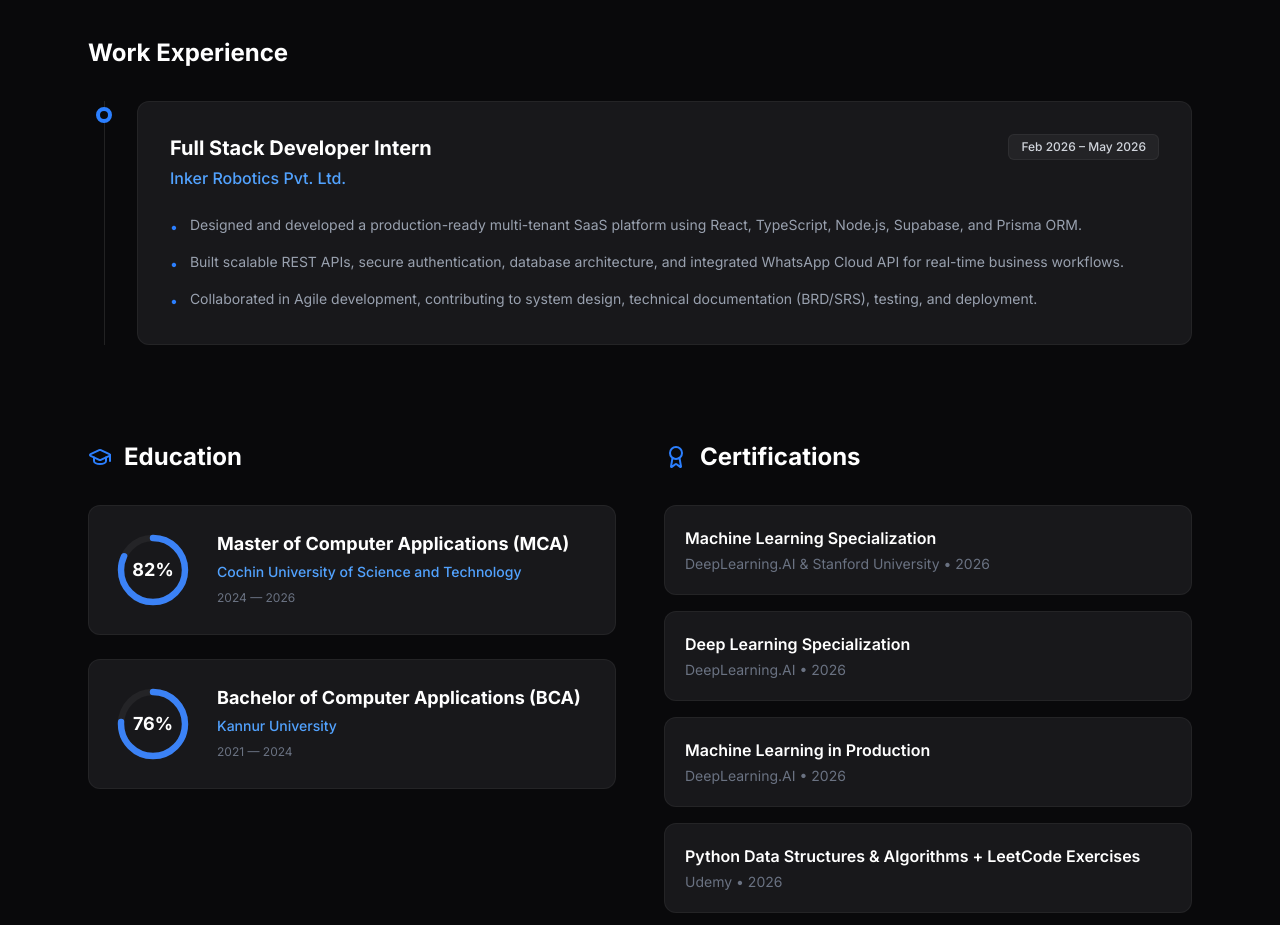
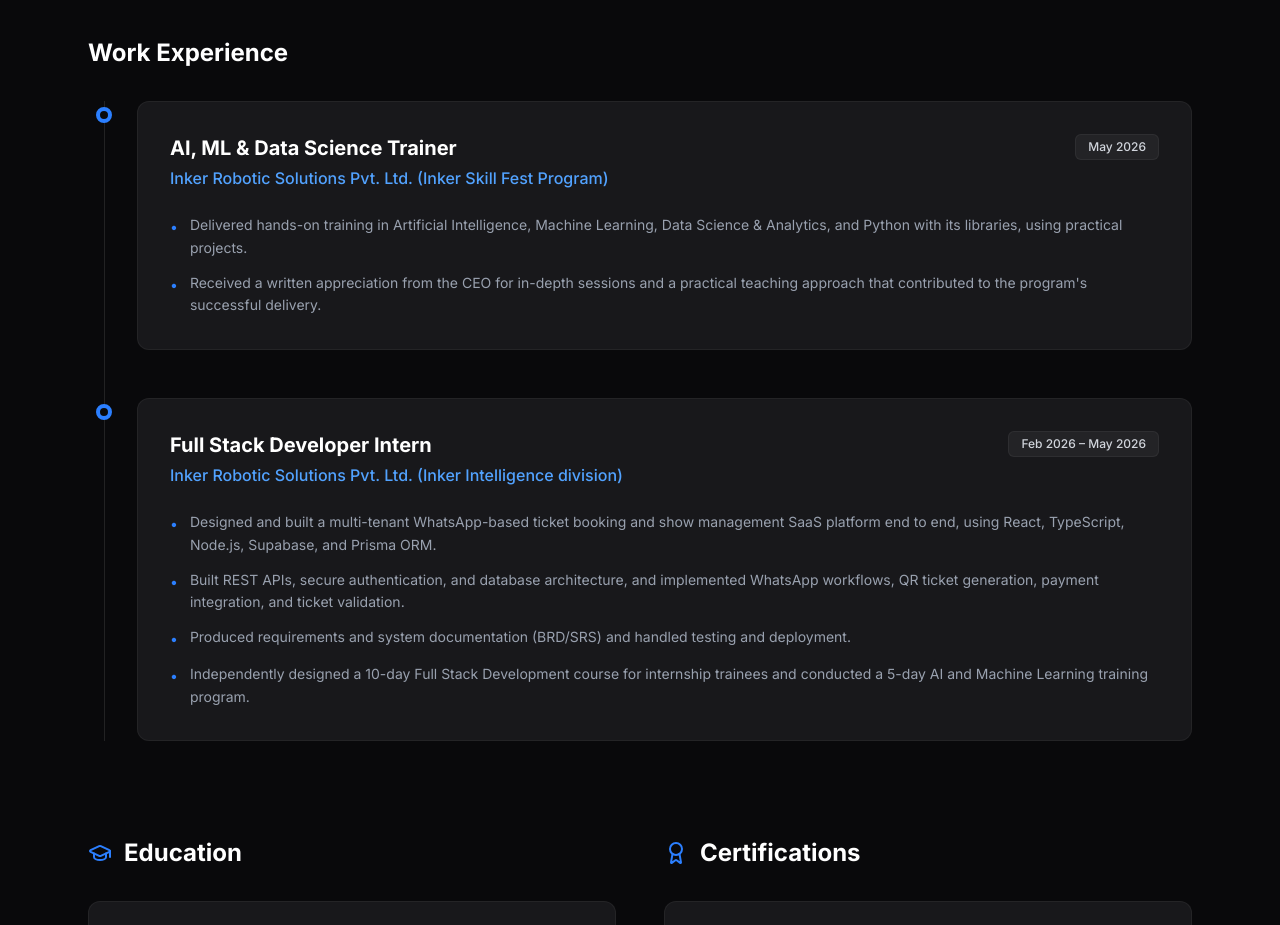
Before and after one commit to abhinav-abh1/my-portfolio, a Next.js app: page / in a window 1280 px wide. Shown: the part 3840-4765 px from the top of the page. Built offline with nearby package versions, Linux system fonts and the light colour scheme.

Commit message:
Updated experience section

```diff
--- a/data/portfolio.ts
+++ b/data/portfolio.ts
@@ -248,13 +248,23 @@
 
 export const experience = [
   {
+    role: "AI, ML & Data Science Trainer",
+    company: "Inker Robotic Solutions Pvt. Ltd. (Inker Skill Fest Program)",
+    period: "May 2026",
+    points: [
+      "Delivered hands-on training in Artificial Intelligence, Machine Learning, Data Science & Analytics, and Python with its libraries, using practical projects.",
+      "Received a written appreciation from the CEO for in-depth sessions and a practical teaching approach that contributed to the program's successful delivery.",
+    ],
+  },
+  {
     role: "Full Stack Developer Intern",
-    company: "Inker Robotics Pvt. Ltd.",
+    company: "Inker Robotic Solutions Pvt. Ltd. (Inker Intelligence division)",
     period: "Feb 2026 – May 2026",
     points: [
-      "Designed and developed a production-ready multi-tenant SaaS platform using React, TypeScript, Node.js, Supabase, and Prisma ORM.",
-      "Built scalable REST APIs, secure authentication, database architecture, and integrated WhatsApp Cloud API for real-time business workflows.",
-      "Collaborated in Agile development, contributing to system design, technical documentation (BRD/SRS), testing, and deployment.",
+      "Designed and built a multi-tenant WhatsApp-based ticket booking and show management SaaS platform end to end, using React, TypeScript, Node.js, Supabase, and Prisma ORM.",
+      "Built REST APIs, secure authentication, and database architecture, and implemented WhatsApp workflows, QR ticket generation, payment integration, and ticket validation.",
+      "Produced requirements and system documentation (BRD/SRS) and handled testing and deployment.",
+      "Independently designed a 10-day Full Stack Development course for internship trainees and conducted a 5-day AI and Machine Learning training program.",
     ],
   },
 ];
```
